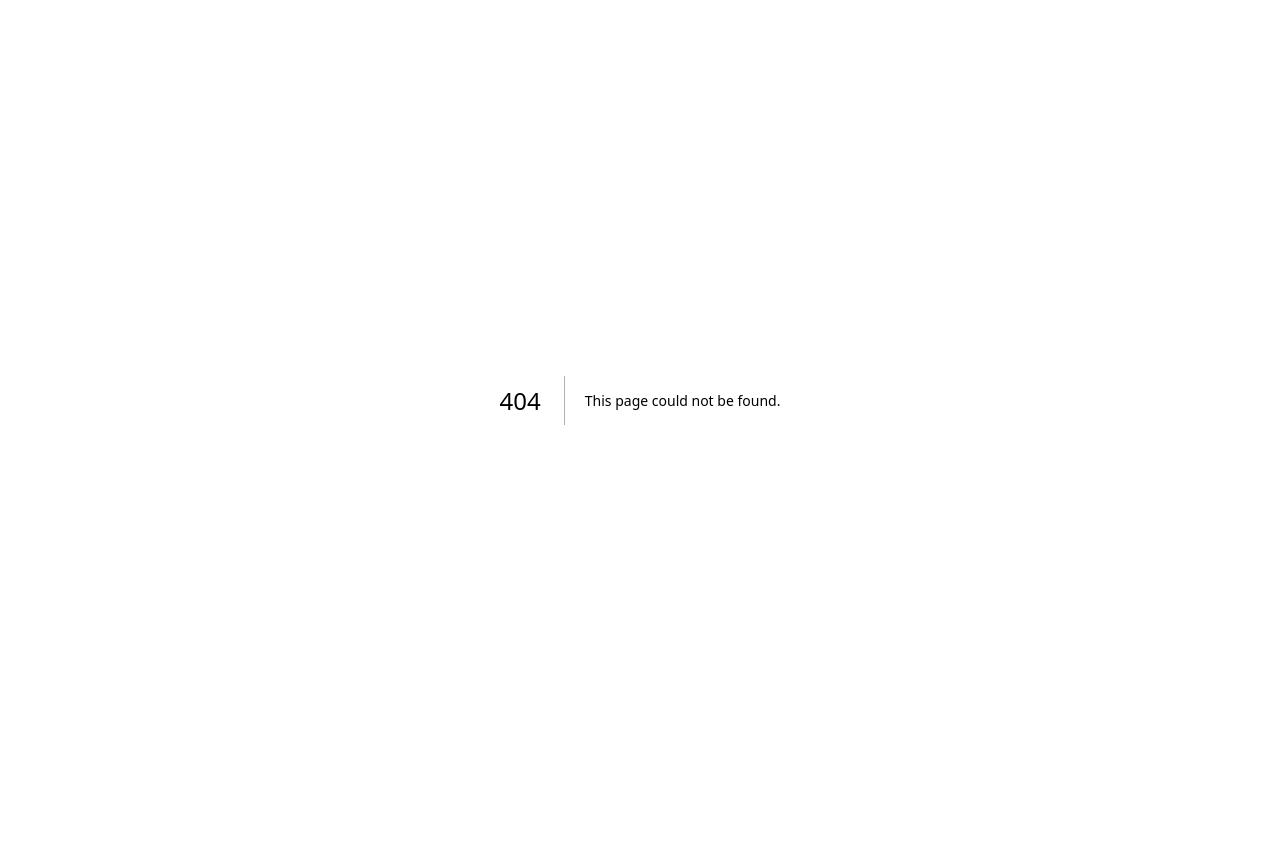
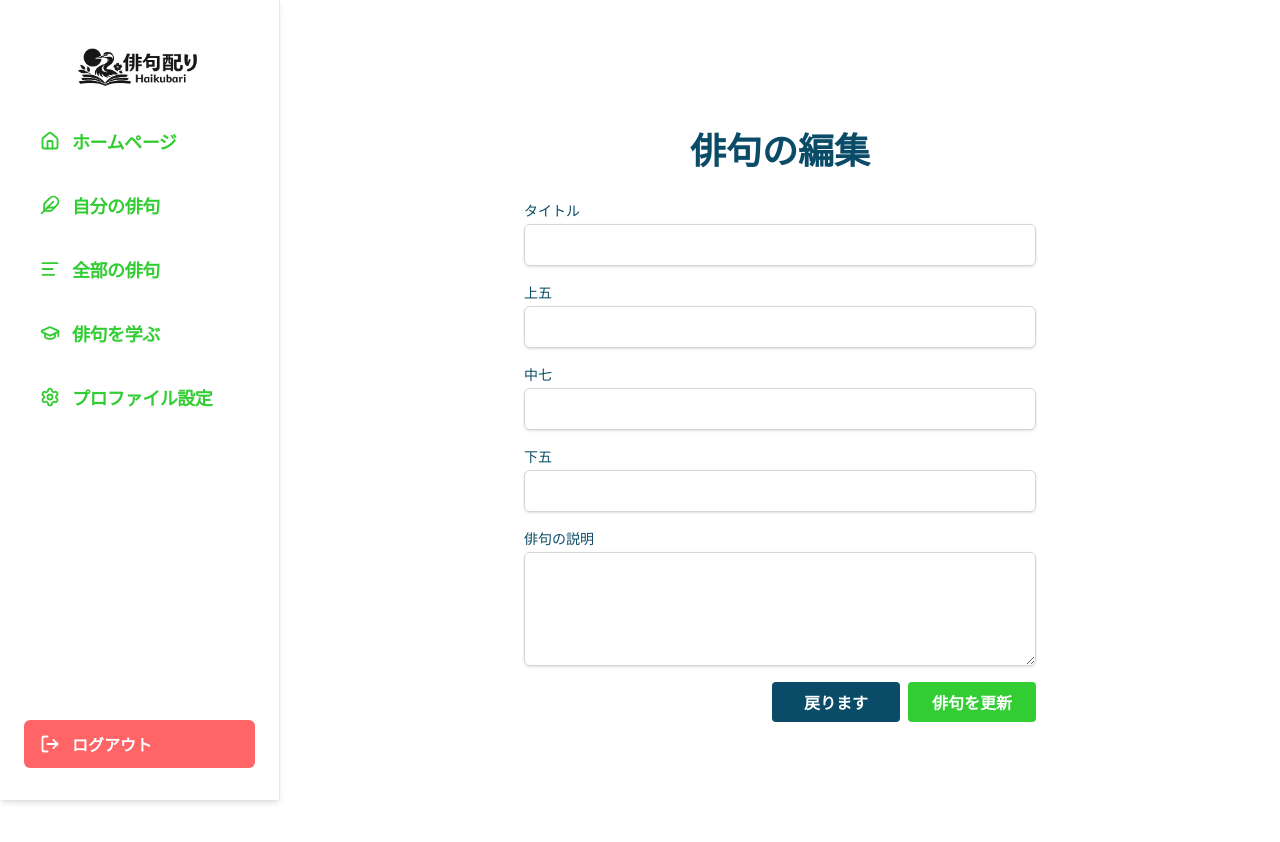
Before and after one commit to Rayya12/Haikubari-FE, a Next.js app: page /dashboard/common/haiku/1/edit in a window 1280 px wide. Before the commit this address had no page. Shown: the top 842 px of the page. Before the commit the page ends 800 px from the top, so only its background shows below. Built offline with nearby package versions, Linux system fonts and the light colour scheme; no server answers.

Commit message:
feat: menambahkan ui untuk edit dan delete

```diff
--- /dev/null
+++ b/app/dashboard/common/haiku/[id]/edit/page.tsx
@@ -0,0 +1,13 @@
+"use client"
+
+import { useParams } from "next/navigation"
+import EditHaiku from "@/app/page/EditHaiku";
+
+export default function EditHaikuPage(){
+    const params = useParams<{id:string}>();
+    return (
+        <div className="min-h-screen bg-white w-full py-8">
+            <EditHaiku id={params.id}></EditHaiku>
+        </div>
+    )
+}
--- /dev/null
+++ b/app/page/EditHaiku.tsx
@@ -0,0 +1,157 @@
+'use client'
+
+import Form from "next/form"
+import { useEffect, useState } from "react"
+import Link from "next/link"
+import { useActionState } from "react"
+import { getHaikuById, handleCreateHaiku } from "../lib/action"
+import { useSearchParams } from "next/navigation"
+
+const initialState = {
+    error: undefined as string | undefined
+}
+
+export default function EditHaiku(props : {id:string}){
+
+
+    const [loading,setLoading] = useState<Boolean>(false)
+    const [err,setErr] = useState<string|null>(null)
+    const [title,setTitle] = useState('')
+    const [line1,setLine1] = useState('')
+    const [line2,setLine2] = useState('')
+    const [line3,setLine3] = useState('')
+    const [description,setDescription] = useState('')
+    const [state,formAction] = useActionState(handleCreateHaiku,initialState)
+
+    const handleChangeTitle = (e:any) => {
+        const title = e.target.value
+        if (title.length <= 15){
+            setTitle(e.target.value)
+        }
+    }
+
+    const handleChangeLine1 = (e:any) => {
+        const line1 = e.target.value
+        if (line1.length <= 5){
+            setLine1(e.target.value)
+        }
+    }
+
+    const handleChangeLine2 = (e:any) => {
+        const line2 = e.target.value
+        if (line2.length <= 7){
+            setLine2(e.target.value)
+        }
+    }
+
+    const handleChangeLine3 = (e:any) => {
+        const line3 = e.target.value
+        if (line3.length <= 5){
+            setLine3(e.target.value)
+        }
+    }
+
+    const handleChangeDescription = (e:any) => {
+        const description = e.target.value
+        if (description.length <= 300){
+            setDescription(e.target.value)
+        }
+    }
+
+    useEffect(
+        ()=>{
+            let cancelled = false;
+            async function run() {
+                setLoading(true)
+                setErr(null)
+                if (props.id){
+                    try {
+                        const data = await getHaikuById(props.id);
+                        if (!cancelled){
+                            setTitle(data.haiku.title)
+                            setLine1(data.haiku.hashigo)
+                            setLine2(data.haiku.nakasichi)
+                            setLine3(data.haiku.shimogo)
+                            if (data.haiku.description){
+                                setDescription(data.haiku.description)
+                            }
+                        }
+                    }catch(e:any){
+                        if (!cancelled){
+                            setErr("俳句をフェッチするのをぢ来ませんでした")
+                        }
+                    }finally{
+                        if (!cancelled) setLoading(false)
+                    }
+                }else{
+                    setErr("俳句をのIDが見つかりません")
+                }
+
+            }
+            run()
+            return ()=> {
+                    cancelled = true
+            }
+
+        },[props.id]
+    )
+
+    return (<div className="min-h-screen flex flex-col bg-white p-4">
+
+        {loading && (
+            <div className="flex justify-center items-center mt-8 text-black text-2xl font-bold">
+                ロード
+            </div>
+        )}
+
+        { !loading && (
+        <div className="mt-20 space-y-4">
+        <h1 className="block text-4xl font-bold text-center text-ateneo-blue">俳句の編集</h1>
+        <div className="flex justify-center">
+        {state.error && (
+            <div className="w-full max-w-lg bg-red-300 p-2 rounded-md border border-red-700 text-red-950 mt-2">
+              {state.error as string}
+            </div>
+          )}
+        </div>
+        <Form action={formAction} className="flex items-center justify-center">
+            <div className="w-full max-w-lg">
+                <div className="mb-4">
+                    <label htmlFor="title" className="block text-sm font-medium text-ateneo-blue">タイトル</label>
+                    <input type="text" id="title" name="title" className="mt-1 block w-full border border-gray-300 rounded-md shadow-sm p-2 text-black" value={title} onChange={handleChangeTitle}/>
+                </div>
+                <div className="mb-4">
+                    <label htmlFor="line1" className="block text-sm font-medium text-ateneo-blue">上五</label>
+                    <input type="text" id="line1" name="line1" className="mt-1 block w-full border border-gray-300 rounded-md shadow-sm p-2 text-black" value={line1} onChange={handleChangeLine1}/>
+                </div>
+                <div className="mb-4">
+                    <label htmlFor="line2" className="block text-sm font-medium text-ateneo-blue">中七</label>
+                    <input type="text" id="line2" name="line2" className="mt-1 block w-full border border-gray-300 rounded-md shadow-sm p-2 text-black" value={line2} onChange={handleChangeLine2}/>
+                </div>
+                <div className="mb-4">
+                    <label htmlFor="line3" className="block text-sm font-medium text-ateneo-blue">下五</label>
+                    <input type="text" id="line3" name="line3" className="mt-1 block w-full border border-gray-300 rounded-md shadow-sm p-2 text-black" value={line3} onChange={handleChangeLine3}/>
+                </div>
+
+                <div className="mb-4">
+                    <label htmlFor="description" className="block text-sm font-medium text-ateneo-blue">俳句の説明</label>
+                    <textarea
+                        id="description"
+                        name="description"
+                        rows={4}
+                        className="mt-1 block w-full border border-gray-300 rounded-md shadow-sm p-2 text-black"
+                        value={description}
+                        onChange={handleChangeDescription}/>
+                </div>
+                <div className="flex w-full justify-end space-x-2">
+                    <Link href={"/dashboard/common/haiku/mine"} className="w-1/4 bg-ateneo-blue hover:ring-2 ring-lime-green text-white font-bold py-2 px-4 rounded text-center">戻ります</Link>
+                    <button type="submit" className="w-1/4 bg-lime-green hover:ring-2 ring-ateneo-blue text-white font-bold py-2 px-4 rounded text-center">俳句を更新</button>
+                </div>
+
+            </div>
+
+        </Form>
+
+          </div>)}
+    </div>)
+}
--- a/app/page/ShowHaiku.tsx
+++ b/app/page/ShowHaiku.tsx
@@ -5,6 +5,7 @@ import { Haiku,reviewResponse ,Review} from "../lib/type";
 import { ThumbsUp } from "lucide-react";
 import { likes, unlikes,getIsLikes,getReview,createReview,handleDeleteHaiku} from "../lib/action";
 import Form from "next/form";
+import Link from "next/link";
 
 const initialState = {error :undefined as string | undefined}
 
@@ -164,6 +165,12 @@ export default function ShowHaiku(props : {id:string}){
                     </button>
                     }
 
+                    { isMine &&
+                    <Link href={`/dashboard/common/haiku/${props.id}/edit`} className="ml-2 flex p-4 text-white font-bold rounded-md hover:shadow-md bg-ateneo-blue">
+                        俳句を編集する
+                    </Link>
+                    }
+
 
 
 
```
